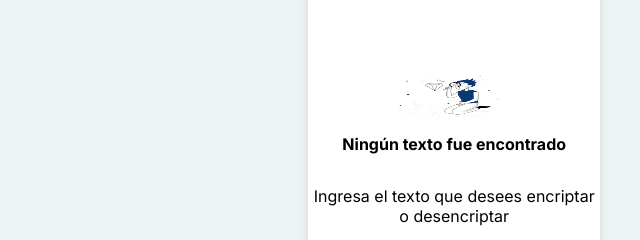
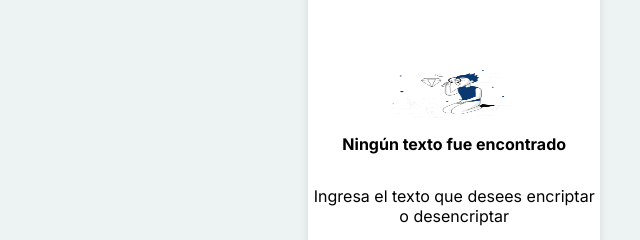
Before and after one commit to GERMANGB-TECH/ENCRIPTADOR3, a plain HTML site: page index.html in a window 1280 px wide. Shown: the part 247-487 px from the top of the page, 640-1280 px from the left. Drawn offline with Linux system fonts and the light colour scheme.

Commit message:
Update index.html

```diff
--- a/index.html
+++ b/index.html
@@ -24,7 +24,7 @@
         </section>
         <section class="output-section">
             <div id="placeholder-container">
-                <img src="./assets/imagenlogo.png" alt="Logo" class="logo">
+                <img src="./assets/Imagen.png" alt="Logo" class="logo">
                 <p id="no-text-found"><strong>Ningún texto fue encontrado</strong></p>
                 <p id="instruction">Ingresa el texto que desees encriptar o desencriptar</p>
             <div id="output-container" style="display: none;">
```
